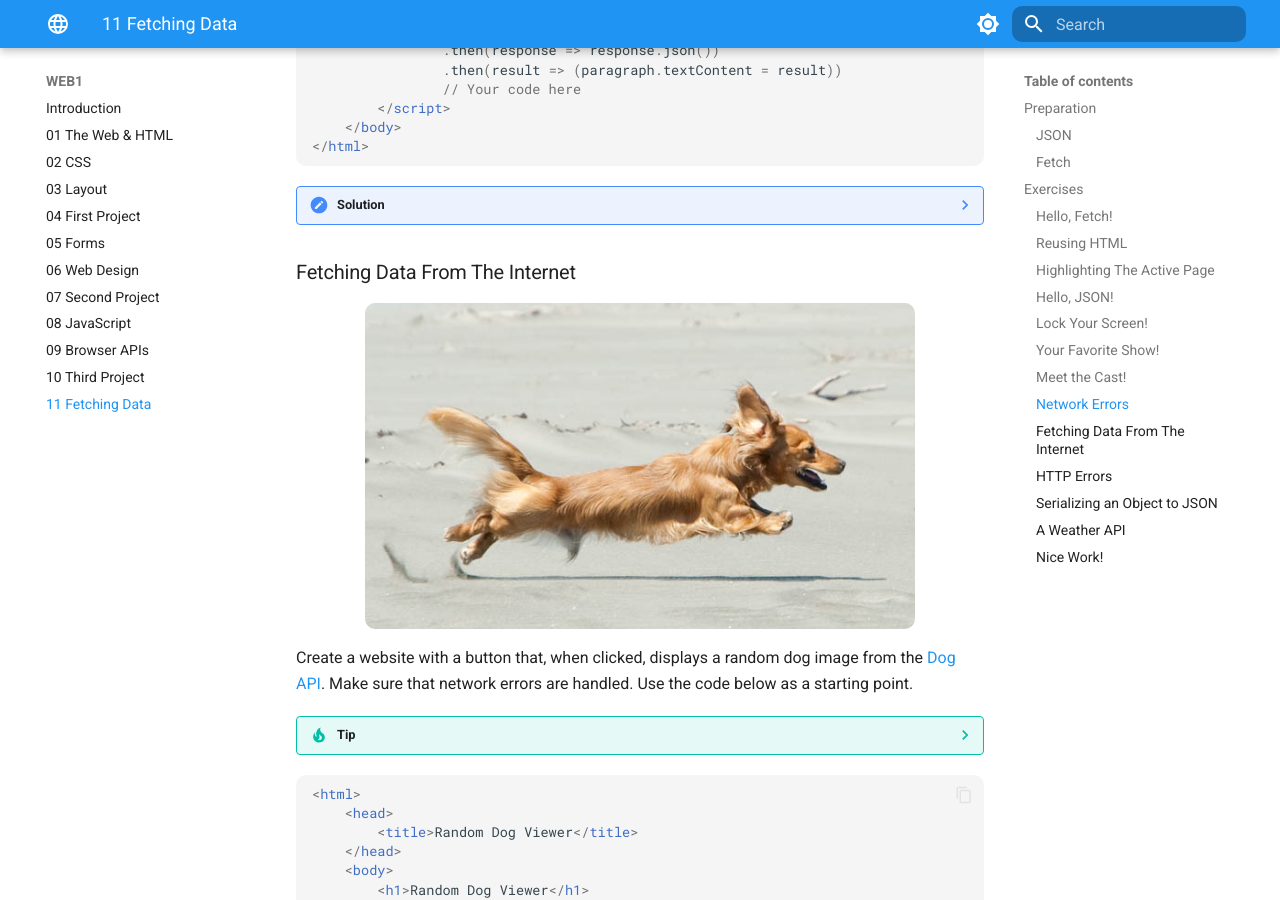
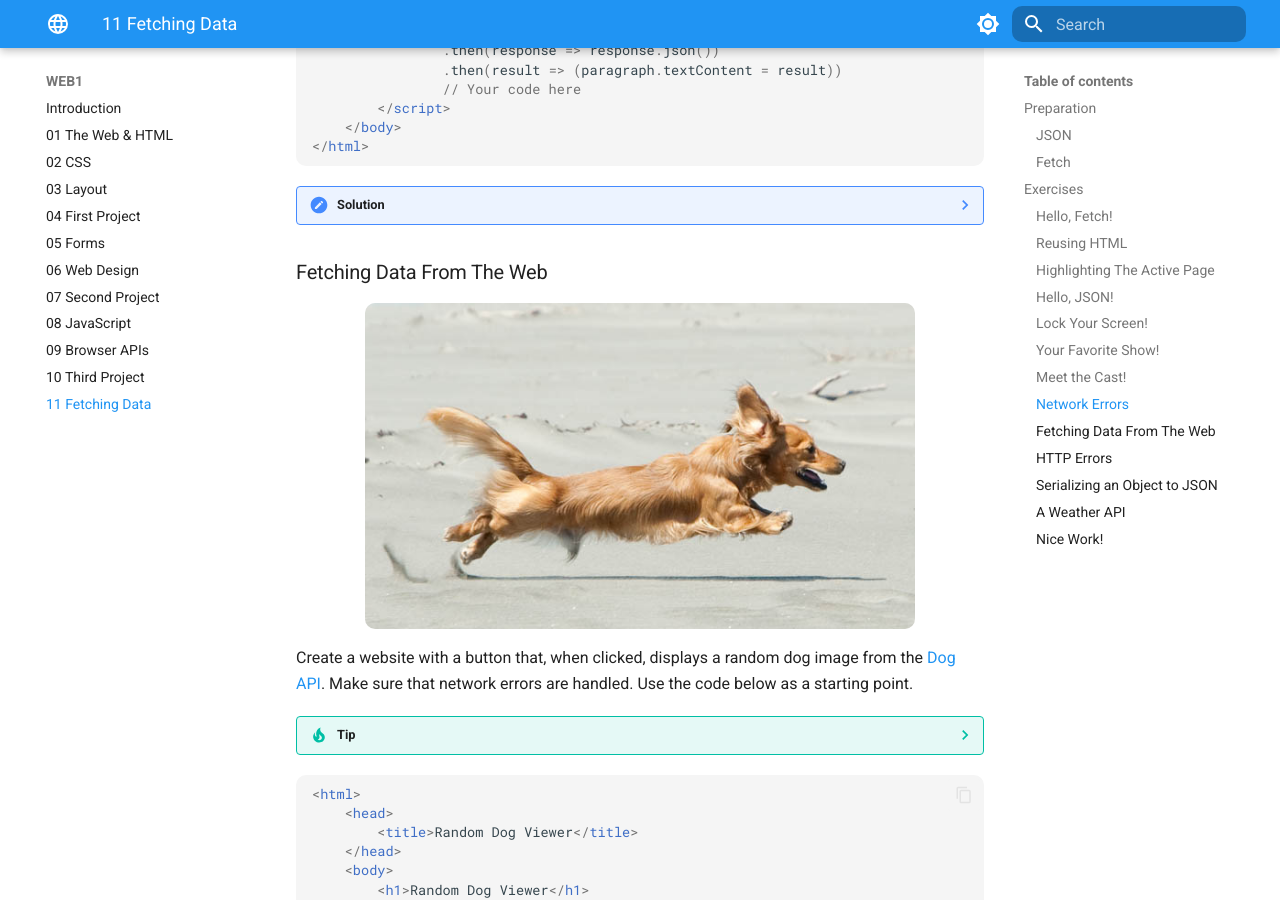
Before and after one commit to KasperKnop/WEB1, an MkDocs documentation site: the page built from docs/11-fetching-data.md, in a window 1280 px wide and 900 px high, scrolled down 6301 px. Built offline with MkDocs 1.6.1 and Material for MkDocs 9.7.7, drawn with Linux system fonts in a browser that asks for light colours; emoji names are drawn with the system emoji font; comment, search, counter and statistics services are not loaded.

Commit message:
Update 11-fetching-data.md

````diff
--- a/docs/11-fetching-data.md
+++ b/docs/11-fetching-data.md
@@ -452,7 +452,7 @@ Use the `catch` method to notify the user about the network error in the example
     })
     ```
 
-### Fetching Data From The Internet
+### Fetching Data From The Web
 
 <img style="display: block; margin: auto; border-radius: 0.5rem; width: 80%;" src="https://github.com/KasperKnop/WEB1/blob/main/resources/dog.png?raw=true" alt="Fetching Data From The Internet">
 
````
